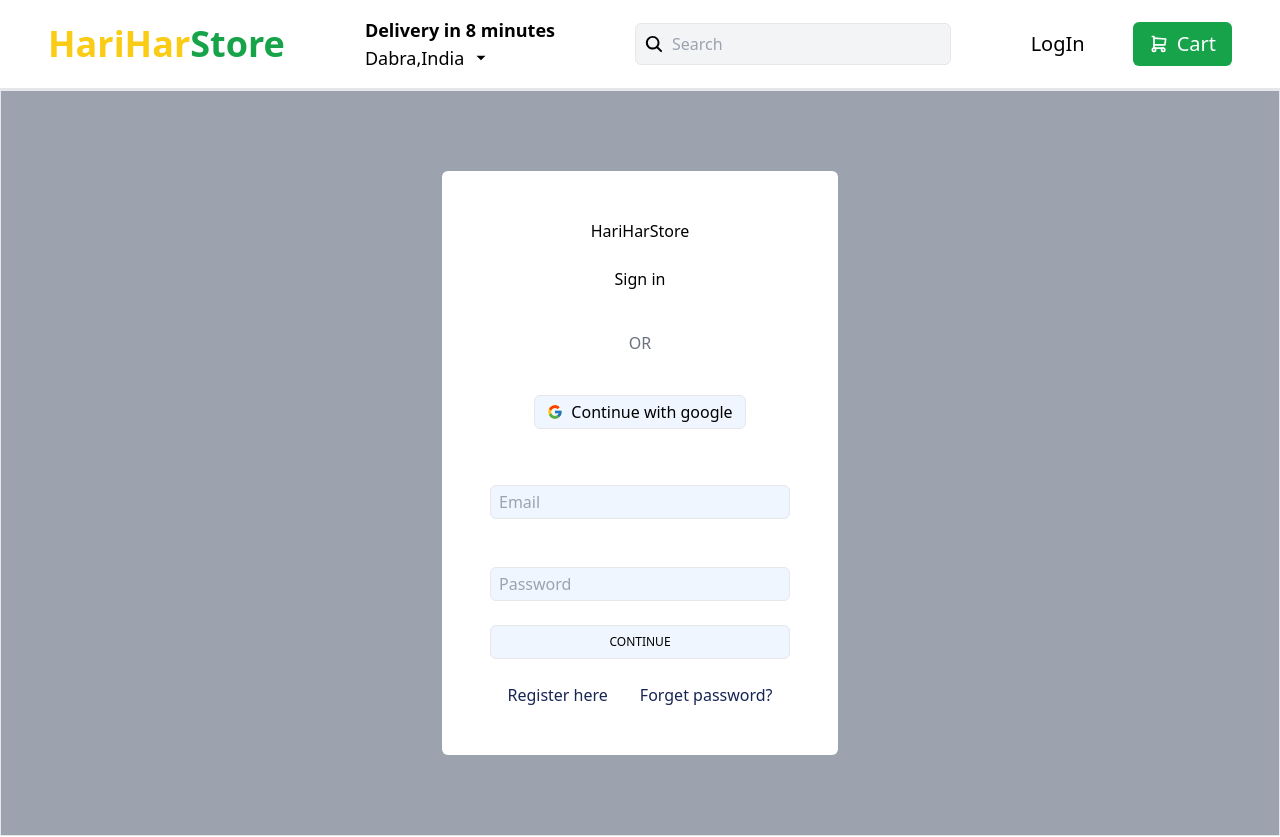
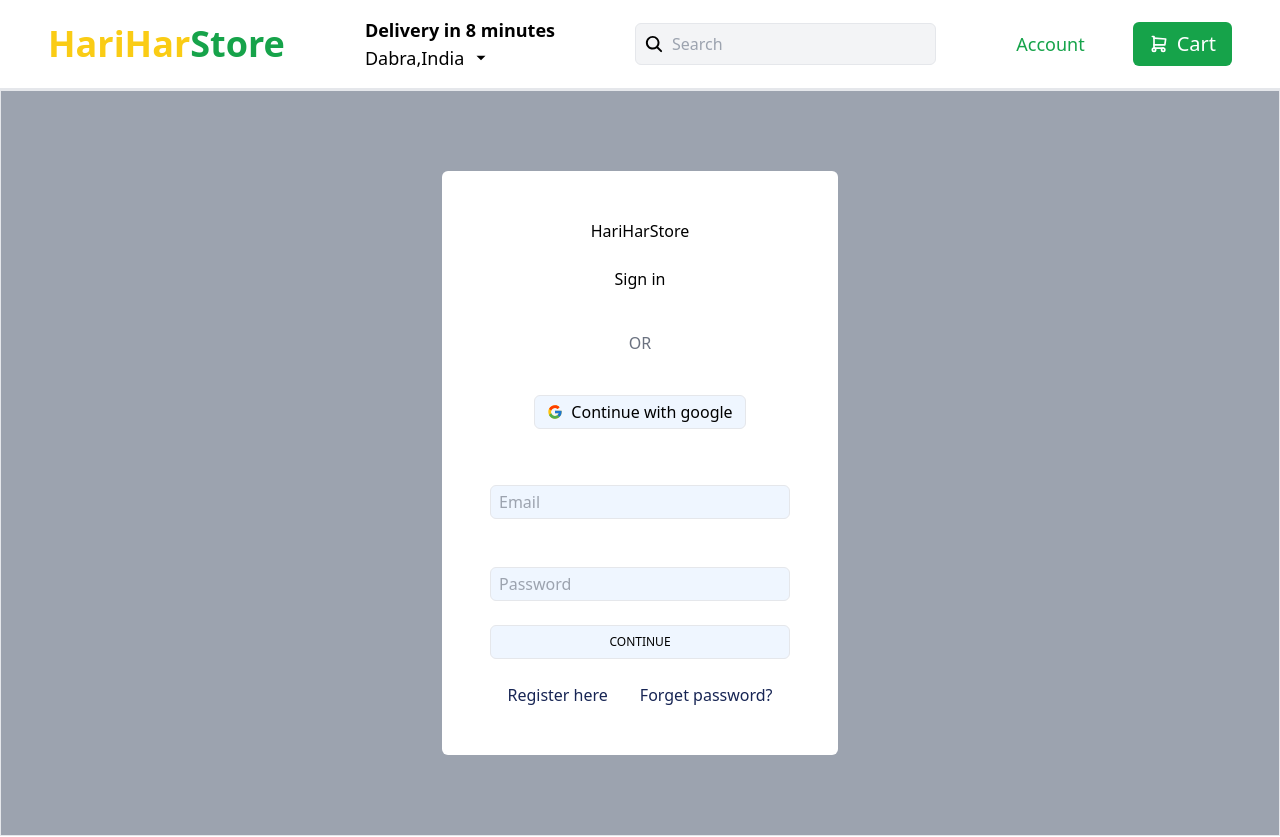
Before and after one commit to snetagupta/E-commerce, a React (Vite) app: page /login in a window 1280 px wide. Shown: the top 837 px of the page. Built offline with nearby package versions, Linux system fonts and the light colour scheme.

Commit message:
fix navbar bug

```diff
--- a/src/components/NavBar.jsx
+++ b/src/components/NavBar.jsx
@@ -1,19 +1,30 @@
 import { IoSearch } from "react-icons/io5";
 import { TbShoppingCart } from "react-icons/tb";
 import { IoMdArrowDropdown } from "react-icons/io";
+import { useState } from "react";
 
 const NavBar = () => {
+  const logedIn = true;
+  const [toggle, setToggle] = useState(false);
+  const handleToggle = () => {
+    setToggle(!toggle);
+  };
   return (
     <>
       <div className="flex items-center justify-between px-12 py-4 gap-20 border-b-2">
-        <h1 className="text-4xl font-bold text-yellow-400">HariHar<span className="text-green-600">Store</span></h1>
+        <h1 className="text-4xl font-bold text-yellow-400">
+          HariHar<span className="text-green-600">Store</span>
+        </h1>
 
         <div className="text-lg">
           <p className="font-bold">Delivery in 8 minutes</p>
-          <p className="flex items-center gap-2">Dabra,India<IoMdArrowDropdown/></p>
+          <p className="flex items-center gap-2">
+            Dabra,India
+            <IoMdArrowDropdown />
+          </p>
         </div>
         <div className="border border-gray-200 bg-gray-100 rounded-md p-2 flex-1 flex item-center gap-2">
-          <IoSearch className="text-xl mt-0.5 "/>
+          <IoSearch className="text-xl mt-0.5 " />
           <input
             type="text"
             placeholder="Search"
@@ -21,7 +32,29 @@
           />
         </div>
         <div className="flex items-center justify-between gap-12 text-xl">
-          <button className="">LogIn</button>
+          {logedIn ? (
+            <div className="relative">
+              <button
+                className="text-green-600 text-[18px]"
+                onClick={handleToggle}
+              >
+                Account
+              </button>
+              {toggle && (
+                <div className="absolute bottom-[-220px] left-[-50px] bg-white px-5 py-3 text-[15px] text-gray-500 flex flex-col gap-3 shadow-lg rounded-md w-[200px]">
+                  <span>
+                    <p className="font-bold text-black text-lg">My Account</p>
+                    <p>1234567890</p>
+                  </span>
+                  <p>My Orders</p>
+                  <p>FAQ's</p>
+                  <p>Logout</p>
+                </div>
+              )}
+            </div>
+          ) : (
+            <button className="text-green-600">Login</button>
+          )}
           <button className="bg-green-600 text-white px-4 py-2 rounded-md flex items-center gap-2">
             <TbShoppingCart className="text-white" />
             Cart
```
